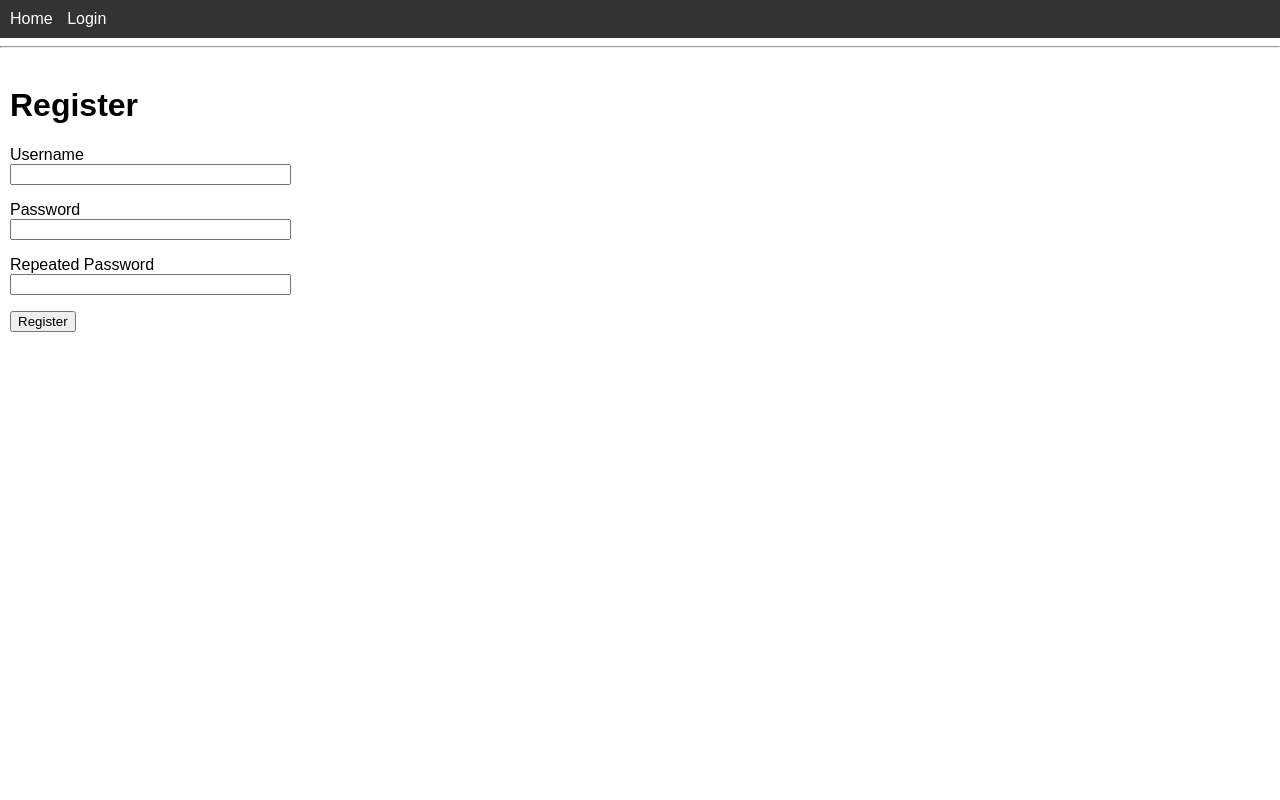
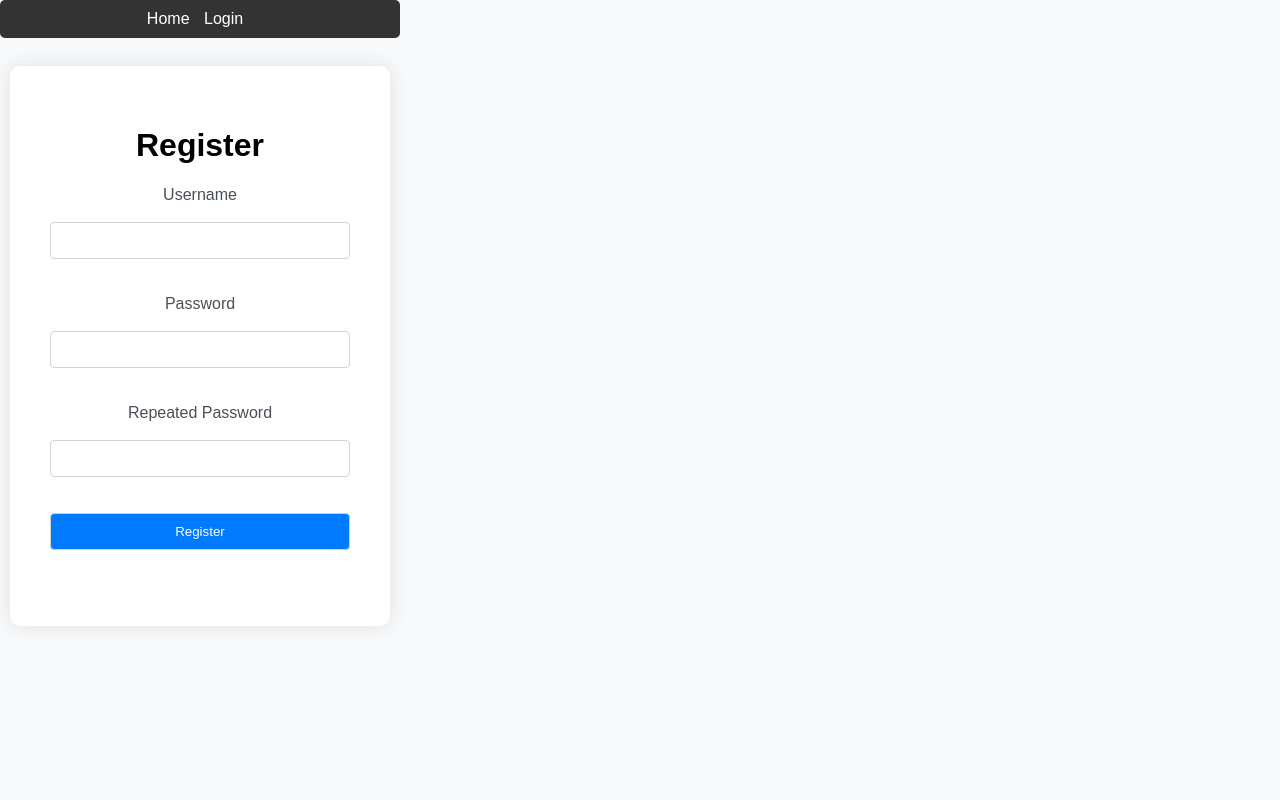
Before and after one commit to akshit-mee/TVK-Printer-AG-with-users, a Flask app: page /register in a window 1280 px wide. Run offline with Flask 3, Linux system fonts and the light colour scheme.

Commit message:
moves css code from print to base and made all pages consistent

```diff
--- a/app/templates/base.html
+++ b/app/templates/base.html
@@ -6,12 +6,86 @@
       {% else %}
       <title>Welcome to PrinterAG</title>
       {% endif %}
+
+      <meta name="viewport" content="initial-scale=1.0, maximum-scale=1.0, user-scalable=yes" />
+
       <style>
-        body {
-          font-family: Arial, sans-serif;
+        .main {
+          display: center;
           margin: 0;
           padding: 0;
+          justify-content: center;
+          align-items: center;
+          text-align: center;
+          height: 100vh;
+
         }
+
+        body {
+            font-family: 'Arial', sans-serif;
+            background-color: #f8f9fa;
+            margin: 0;
+            padding: 0;
+            display: center;
+            justify-content: center;
+            height: 100vh;
+            text-align: left;
+        }
+
+        form {
+            background-color: #ffffff;
+            padding: 40px;
+            border-radius: 10px;
+            box-shadow: 0 0 20px rgba(0, 0, 0, 0.1);
+            width: 300px;
+            text-align: center;
+        }
+
+        label {
+            display: block;
+            margin-bottom: 0px;
+            color: #495057;
+        }
+
+        input {
+            width: 100%;
+            padding: 10px;
+            margin-bottom: 20px;
+            box-sizing: border-box;
+            border: 1px solid #ced4da;
+            border-radius: 4px;
+            outline: none;
+        }
+
+        input[type="submit"] {
+            background-color: #007bff;
+            color: #ffffff;
+            cursor: pointer;
+            transition: background-color 0.3s ease;
+        }
+
+        input[type="submit"]:hover {
+            background-color: #0056b3;
+        }
+
+        input[type="checkbox"] {
+            margin-right: 5px;
+        }
+
+        input[type="file"] {
+            width: calc(100% - 20px);
+            padding: 10px;
+            margin: 10px 0;
+            box-sizing: border-box;
+            border: 1px solid #ced4da;
+            border-radius: 4px;
+            outline: none;
+        }
+
+        input[type="file"]:focus {
+            border-color: #007bff;
+        }
+
         .header {
           background-color: #f5f5f5;
           padding: 10px;
@@ -20,14 +94,23 @@
           background-color: #333;
           color: #fff;
           padding: 10px;
+          justify-content: center;
+          border-radius: 5px;
+          width: 380px;
         }
         .nav a {
           color: #fff;
           margin-right: 10px;
           text-decoration: none;
+          justify-content: center;
         }
+        .nav a:hover {
+          text-decoration: underline;
+        }
+
         .content {
           padding: 10px;
+          width: 380px;
         }
         .message {
           background-color: #f8f8f8;
@@ -37,6 +120,7 @@
       </style>
     </head>
     <body>
+        <div class="main">
         {# <div class="header">
                 PrinterAG:
             </div> #}
@@ -53,7 +137,7 @@
                 <a href="{{ url_for('admin.index') }}">Admin</a>
                 {% endif %}
             </div>
-        <hr>
+            <br>
             <div class="content">
                 {% with messages = get_flashed_messages() %}
                 {% if messages %}
@@ -66,5 +150,7 @@
                 {% endwith %}
                 {% block content %}{% endblock %}
             </div>
+        </div>
     </body>
+
 </html>
--- a/app/templates/edit_user.html
+++ b/app/templates/edit_user.html
@@ -1,10 +1,9 @@
 {% extends 'base.html' %}
 
 {% block content %}
-    <h1>Change Password</h1>
-
     <form action="" method="post">
         {{ form.hidden_tag() }}
+        <h1>Change Password</h1>
         <p>
             {{ form.current_password.label }}<br>
             {{ form.current_password(size=32) }}<br>
--- a/app/templates/login.html
+++ b/app/templates/login.html
@@ -1,9 +1,9 @@
 {% extends "base.html" %}
 
 {% block content %}
-    <h1>Sign In</h1>
     <form action="" method="post" novalidate>
         {{ form.hidden_tag() }}
+        <h1>Sign In</h1>
         <p>
             {{ form.username.label }}<br>
             {{ form.username(size=32) }}<br>
--- a/app/templates/register.html
+++ b/app/templates/register.html
@@ -1,9 +1,9 @@
 {% extends "base.html" %}
 
 {% block content %}
-    <h1>Register</h1>
     <form action="" method="post">
         {{ form.hidden_tag() }}
+        <h1>Register</h1>
         <p>
             {{ form.username.label }}<br>
             {{ form.username(size=32) }}<br>
```
Also changed, not shown: app/templates/index.html (+5 -6 lines), app/templates/print.html (+3 -80 lines). Lines whose indentation alone changed are shown as unchanged.
